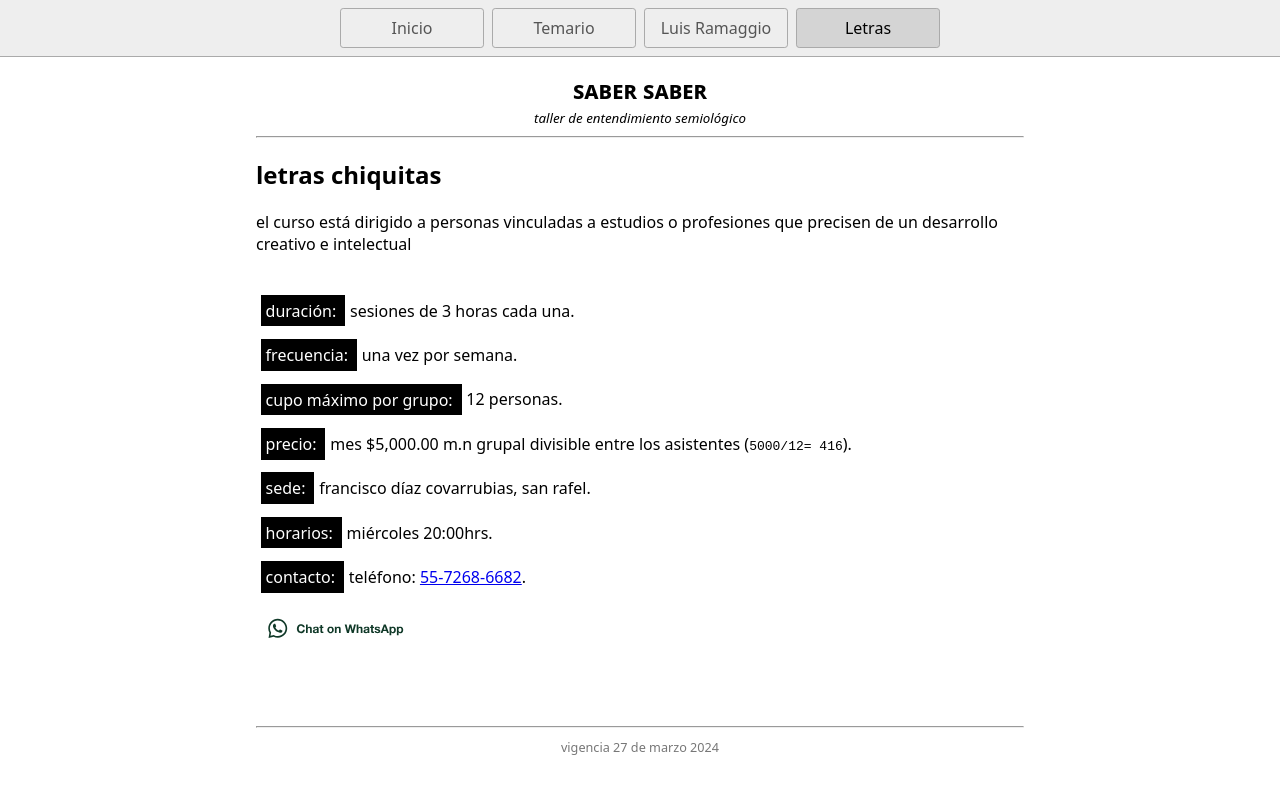
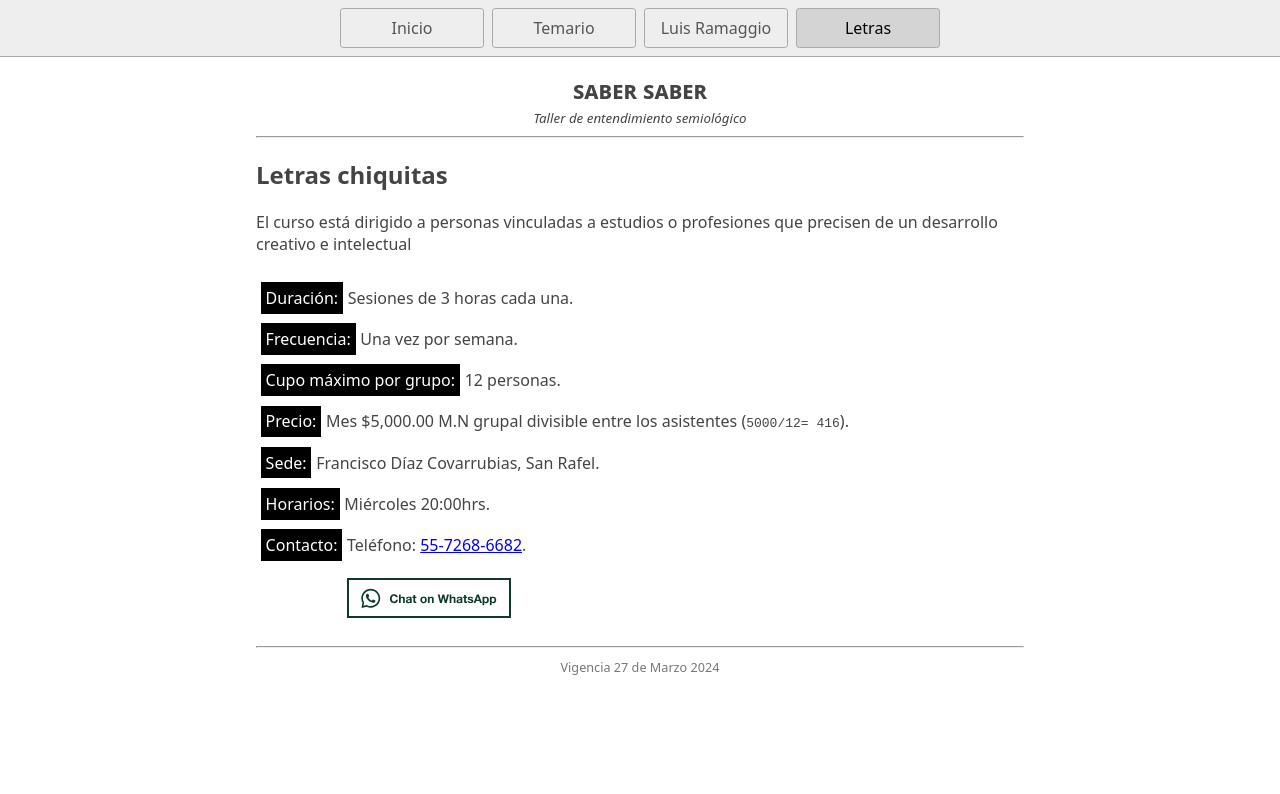
Before and after one commit to andrerchant/sabersaber, a website: page letras.html in a window 1280 px wide. Drawn offline with Linux system fonts and the light colour scheme.

Commit message:
styles updated

```diff
--- a/styles.css
+++ b/styles.css
@@ -5,8 +5,9 @@
 body {
   margin: 0;
   font-family: system-ui, sans-serif;
-  color: black;
+  color: #444;
   background-color: white;
+  overflow-x: hidden;
 }
 
 nav {
@@ -76,8 +77,8 @@ svg {
   flex-grow: 1;
 }
 
-ul li {
-  text-transform: capitalize;
+ul li:first-letter {
+  text-transform:capitalize;
 }
 .datos {
   list-style-type: none;
@@ -85,8 +86,16 @@ ul li {
 }
 
 .datos li {
-  margin: 1.4rem 0rem;
+  /* margin: 1.4rem 0rem; */
   text-transform: none;
+      display: flex;
+        flex-wrap: wrap;
+        align-items: baseline;
+}
+
+span.text {
+  flex-basis: 13rem;
+  flex-grow: 1;
 }
 
 span.resalte {
@@ -111,10 +120,10 @@ span.resalte {
       transform: rotate(360deg);
     }
 }
-
+/*
 main * {
   text-transform: lowercase !important;
-}
+} */
 
 footer {
   text-align: center;
@@ -123,5 +132,9 @@ footer {
 }
 
 section {
-  min-height: 70vh;
+  min-height: 60vh;
 }
+
+.wa-btn {
+  border: 2px solid #103928;
+}
```
